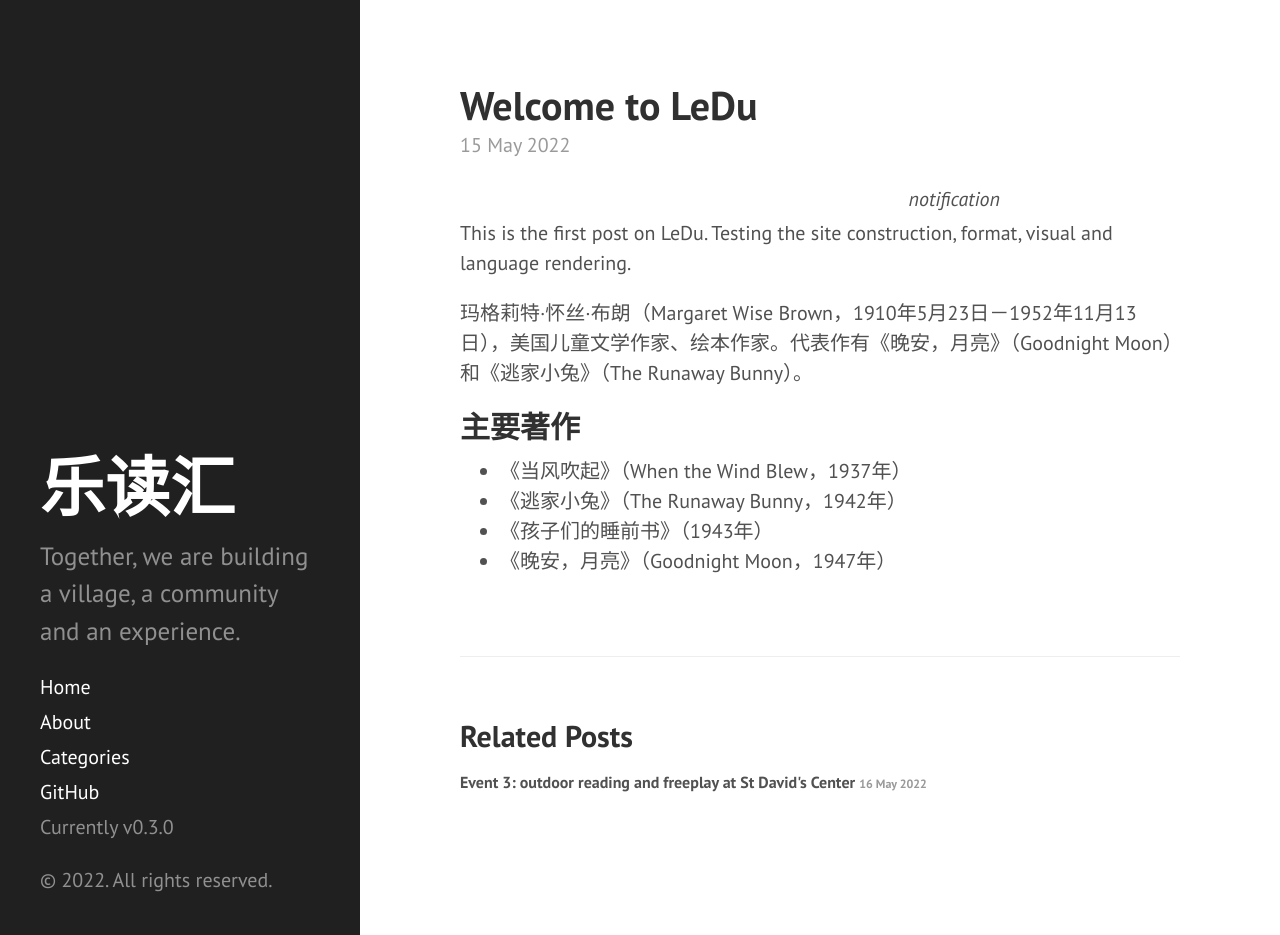
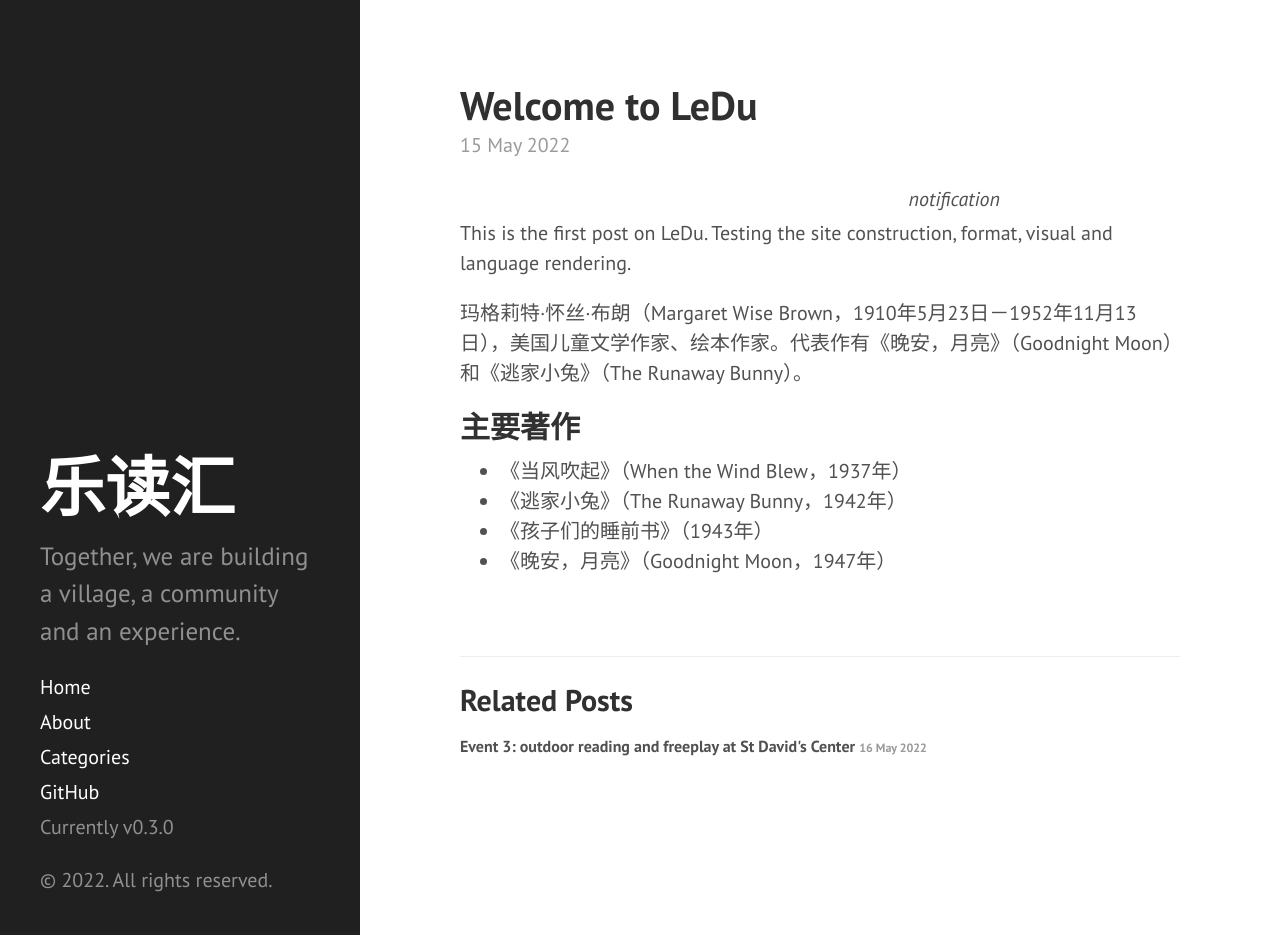
Before and after one commit to leducon/leducon.github.io, a Jekyll site: the page built from _posts/2022-05-14-welcome-to-ledu.md, in a window 1280 px wide and 935 px high. Built offline with Jekyll 4.4.1, drawn with Linux system fonts in a browser that asks for light colours; Markdown is read by kramdown in place of the engine named in the settings.

Commit message:
Update poole.css

```diff
--- a/public/css/poole.css
+++ b/public/css/poole.css
@@ -354,10 +354,10 @@ tbody tr:nth-child(odd) th {
 
 /* Related posts */
 .related {
-  padding-top: 2rem;
-  padding-bottom: 2rem;
+  padding-top: 0.2rem;
+  padding-bottom: 0.2rem;
   border-top: 1px solid #eee;
-  font-size: medium;
+  font-size: small;
 }
 .related-posts {
   padding-left: 0;
```
